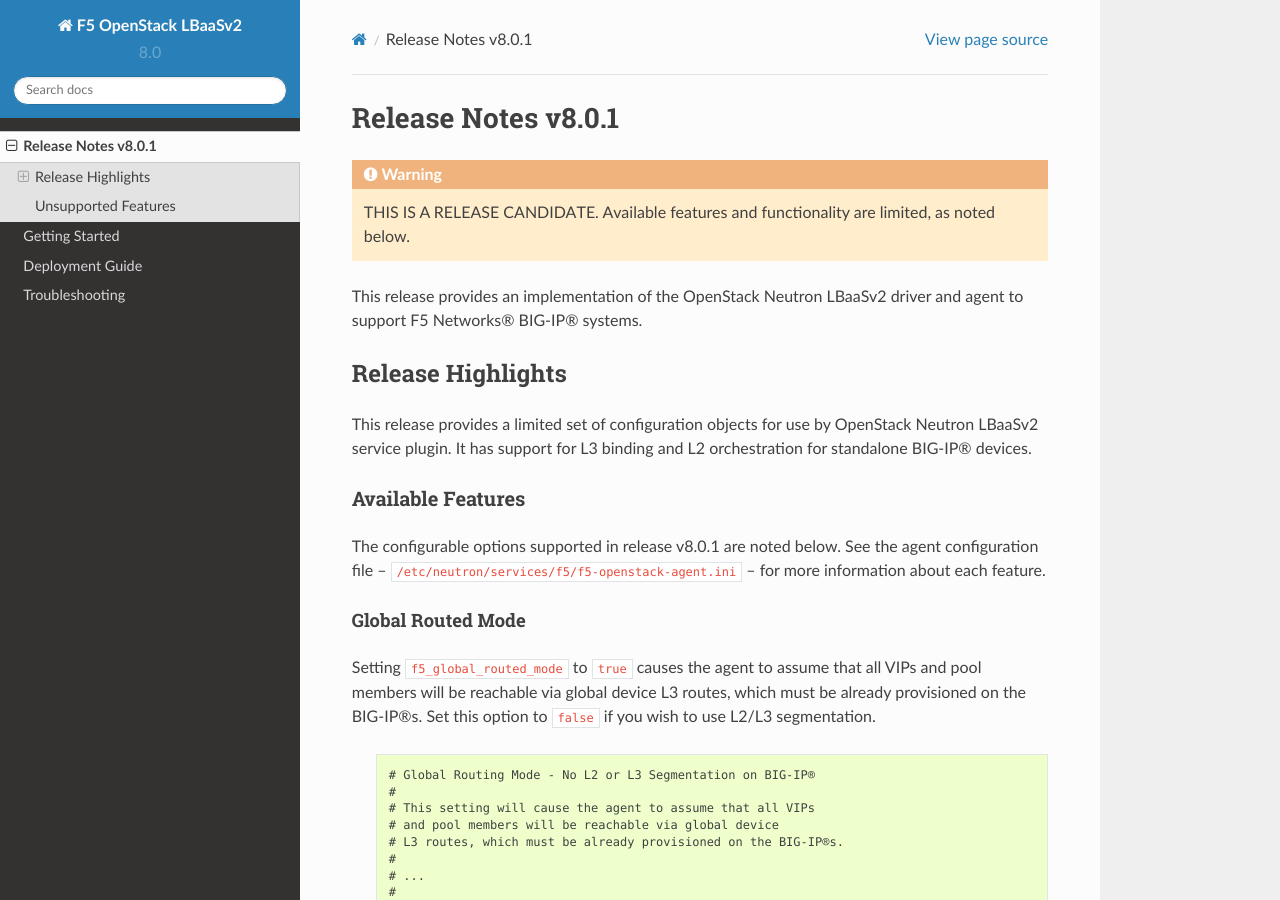
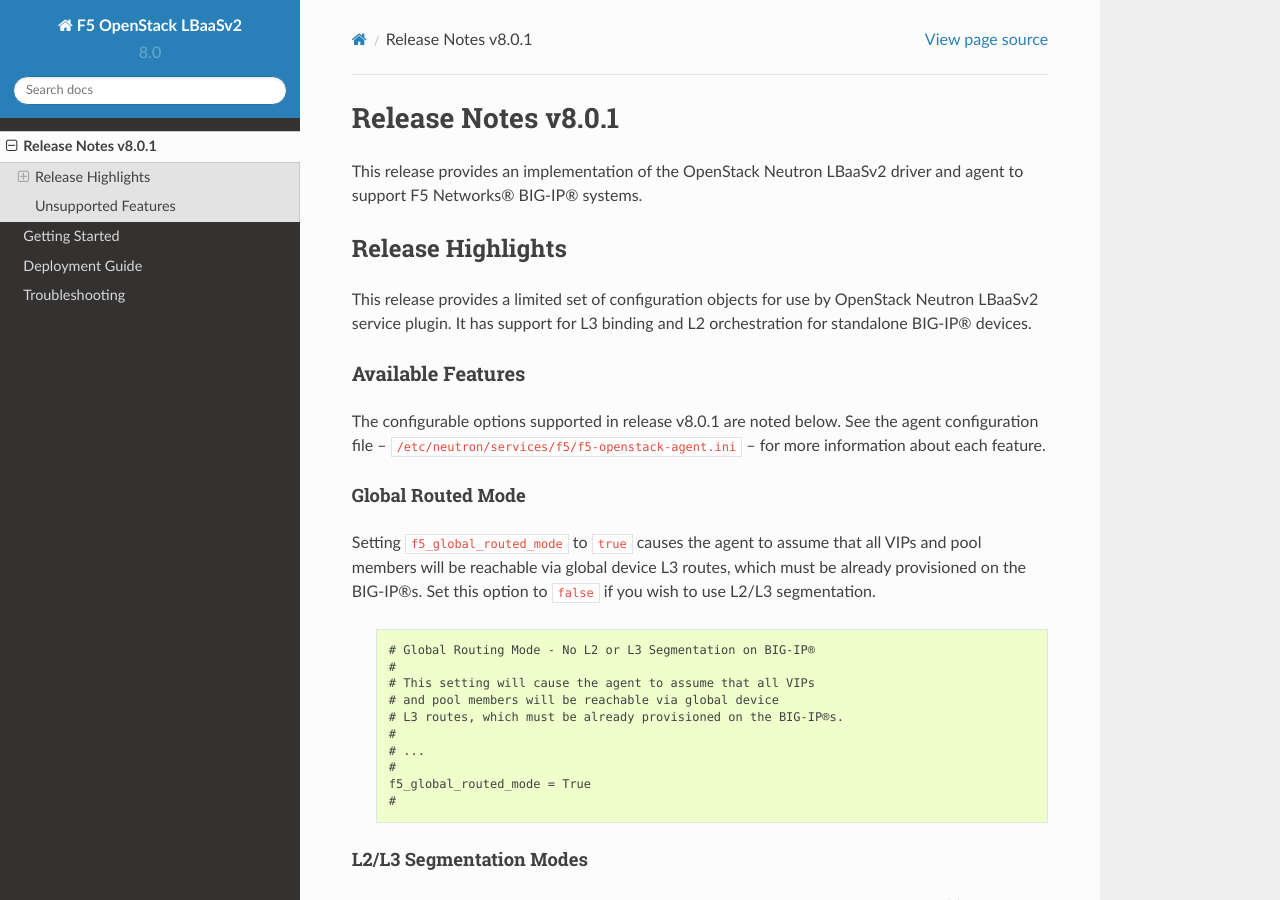
Before and after one commit to jputrino/f5-openstack-lbaasv2, a Sphinx documentation site: the page built from docs/release_notes.rst, in a window 1280 px wide and 900 px high. Built offline with Sphinx 7.4.7 and the Read the Docs theme 2.0.0, drawn with Linux system fonts in a browser that asks for light colours.

Commit message:
Update release_notes.rst
-removed release candidate warning

```diff
--- a/docs/release_notes.rst
+++ b/docs/release_notes.rst
@@ -6,10 +6,6 @@
 
 Release Notes |release|
 =======================
-
-.. warning::
-
-    THIS IS A RELEASE CANDIDATE. Available features and functionality are limited, as noted below.
 
 This release provides an implementation of the OpenStack Neutron LBaaSv2 driver and agent to support F5 Networks® BIG-IP® systems.
 
```
